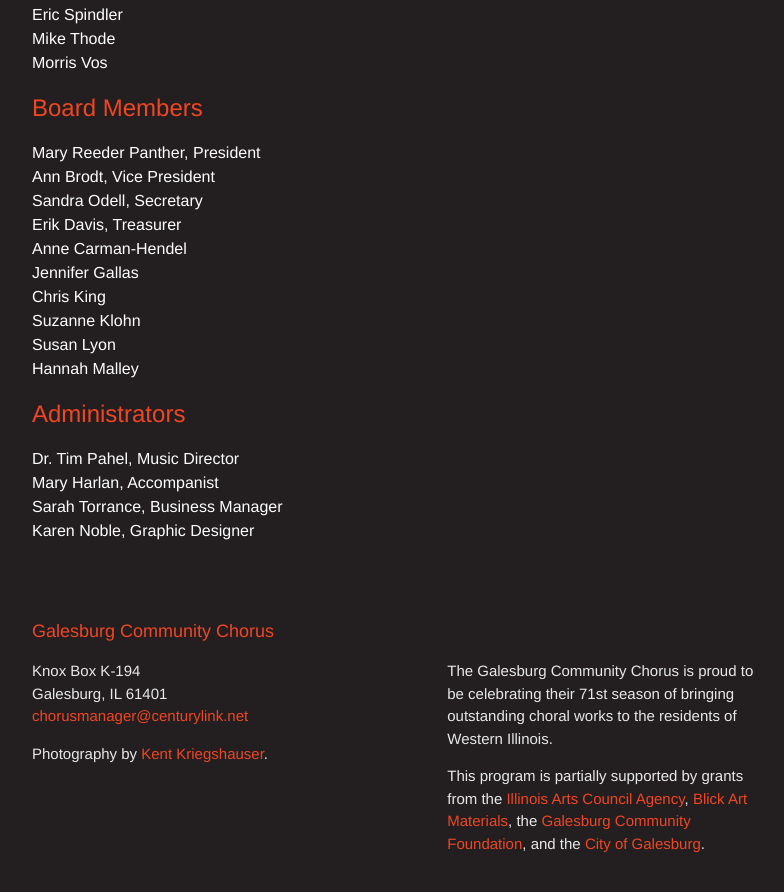
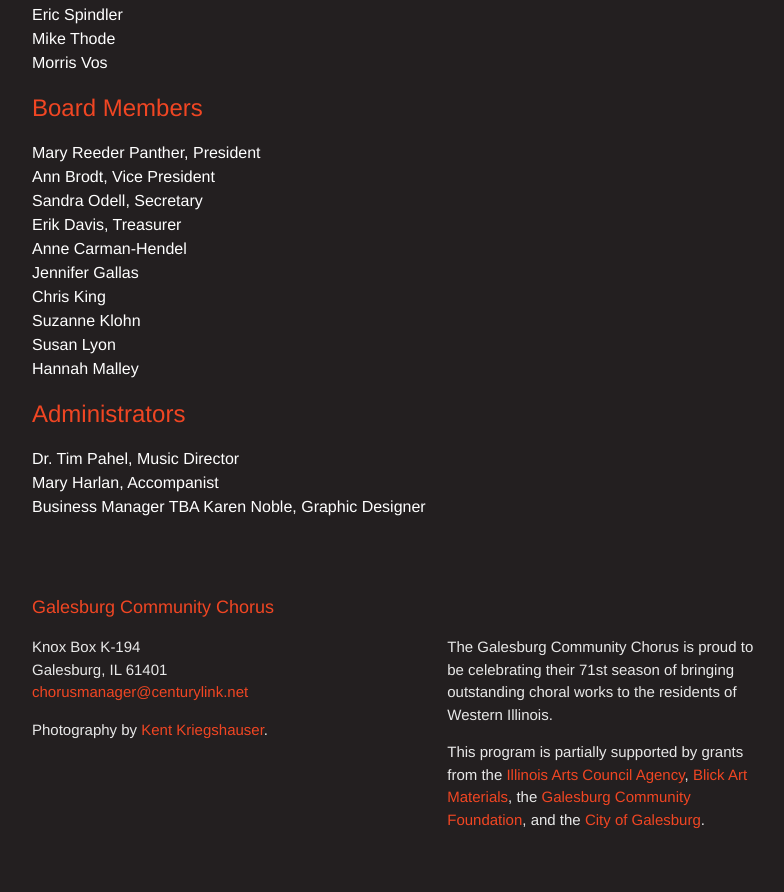
Before and after one commit to galesburgchorus/galesburgchorus.github.io, a Jekyll site: the page built from members.md, in a window 1280 px wide and 900 px high, scrolled down 1775 px. Shown: the top 892 px of the window, without its empty margins (238-1022 px from the left). Built offline with Jekyll 4.4.1, drawn with Linux system fonts in a browser that asks for light colours; some web fonts are replaced.

Commit message:
Updated members.md

```diff
--- a/members.md
+++ b/members.md
@@ -4,6 +4,7 @@ title: Members
 permalink: /members/
 published: true
 ---
+
 
 
 Members from Spring 2015 Concert
@@ -89,5 +90,5 @@ Hannah Malley
 ## Administrators
 Dr. Tim Pahel, Music Director
 Mary Harlan, Accompanist
-Sarah Torrance, Business Manager
+Business Manager TBA
 Karen Noble, Graphic Designer
```
